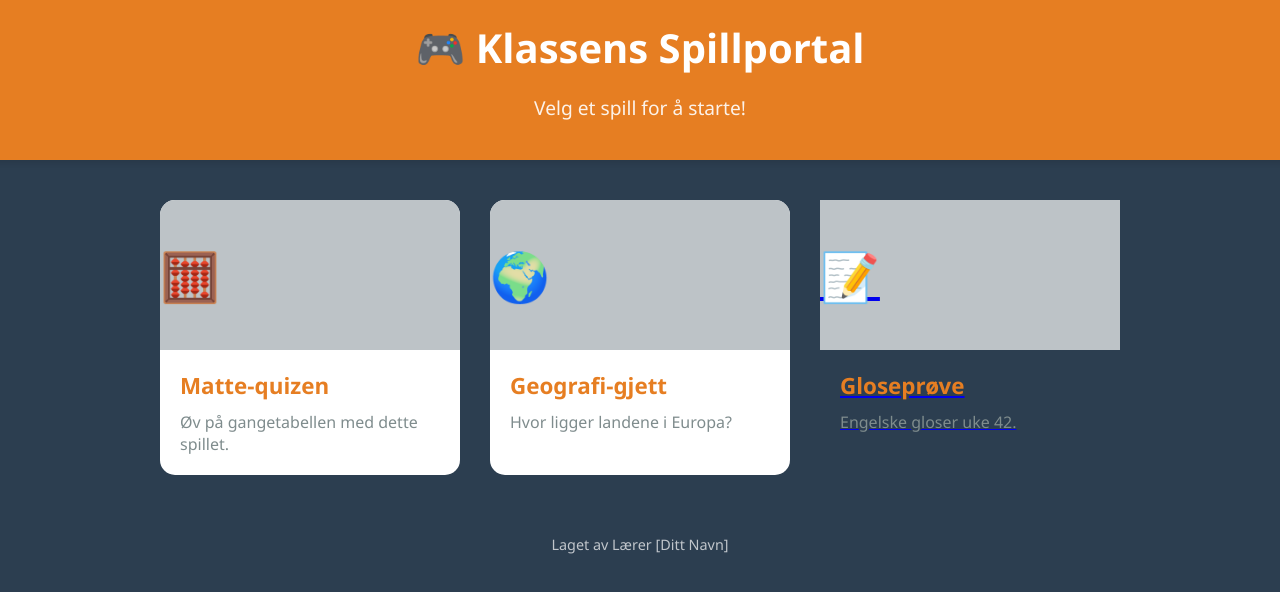
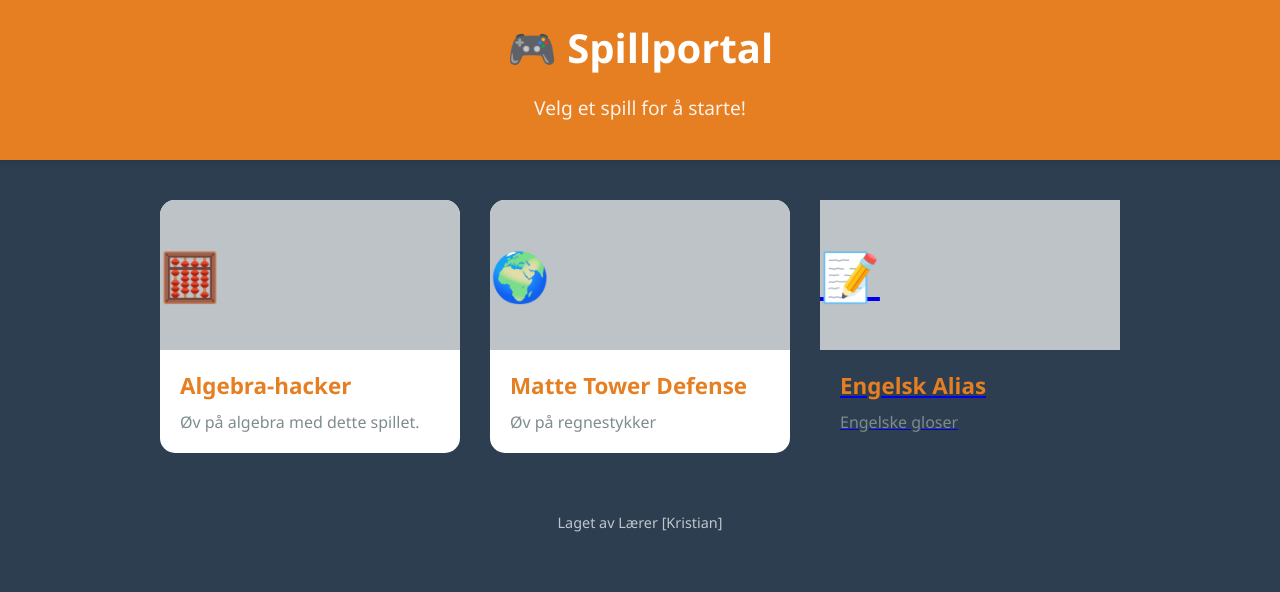
Before and after one commit to EikstuenD/Elevportal, a plain HTML site: page index.html in a window 1280 px wide. Drawn offline with Linux system fonts and the light colour scheme.

Commit message:
Update index.html

```diff
--- a/index.html
+++ b/index.html
@@ -3,7 +3,7 @@
 <head>
     <meta charset="UTF-8">
     <meta name="viewport" content="width=device-width, initial-scale=1.0">
-    <title>Klassens Spillportal</title>
+    <title>Spillportal</title>
     <style>
         body {
             font-family: 'Segoe UI', Tahoma, Geneva, Verdana, sans-serif;
@@ -99,7 +99,7 @@
 <body>
 
     <header>
-        <h1>🎮 Klassens Spillportal</h1>
+        <h1>🎮 Spillportal</h1>
         <p>Velg et spill for å starte!</p>
     </header>
 
@@ -110,8 +110,8 @@
         <a href="https://eikstuend.github.io/Escaperoom-Algebra/" class="card">
             <div class="card-image">🧮</div> <!-- Du kan bytte ut denne linjen med et bilde -->
             <div class="card-content">
-                <div class="card-title">Matte-quizen</div>
-                <div class="card-text">Øv på gangetabellen med dette spillet.</div>
+                <div class="card-title">Algebra-hacker</div>
+                <div class="card-text">Øv på algebra med dette spillet.</div>
             </div>
         </a>
         <!-- SPILL 1 SLUTT -->
@@ -120,8 +120,8 @@
         <a href="https://eikstuend.github.io/math-tower-defense-game/" class="card">
             <div class="card-image">🌍</div>
             <div class="card-content">
-                <div class="card-title">Geografi-gjett</div>
-                <div class="card-text">Hvor ligger landene i Europa?</div>
+                <div class="card-title">Matte Tower Defense</div>
+                <div class="card-text">Øv på regnestykker</div>
             </div>
         </a>
         <!-- SPILL 2 SLUTT -->
@@ -130,8 +130,8 @@
         <a href="https://eikstuend.github.io/EngelskAlias/">
             <div class="card-image">📝</div>
             <div class="card-content">
-                <div class="card-title">Gloseprøve</div>
-                <div class="card-text">Engelske gloser uke 42.</div>
+                <div class="card-title">Engelsk Alias</div>
+                <div class="card-text">Engelske gloser</div>
             </div>
         </a>
         <!-- SPILL 3 SLUTT -->
@@ -139,7 +139,7 @@
     </div>
 
     <footer>
-        Laget av Lærer [Ditt Navn]
+        Laget av Lærer [Kristian]
     </footer>
 
 </body>
```
